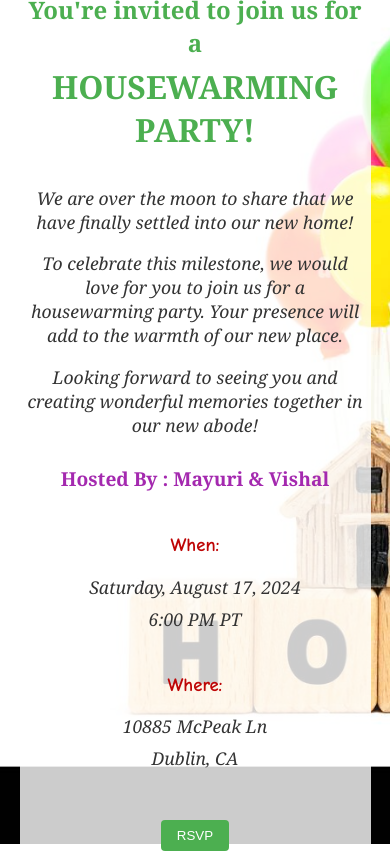
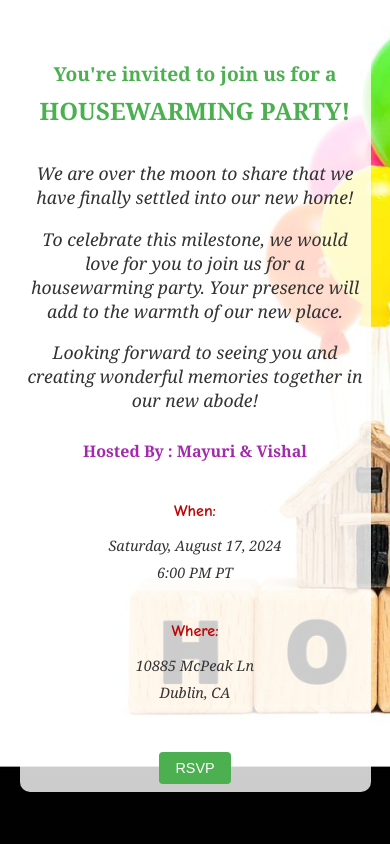
Before and after one commit to mayurig9/housewarming-party-invite, a plain HTML site: page index.html in a window 390 px wide. Drawn offline with Linux system fonts and the light colour scheme.

Commit message:
Add files via upload

```diff
--- a/index.html
+++ b/index.html
@@ -11,8 +11,8 @@
             width: 100%;
             height: 100%;
             display: flex;
-            justify-content: center; /* Center content horizontally */
-            align-items: center; /* Center content vertically */
+            justify-content: center;
+            align-items: center;
             background: url('background.jpg') no-repeat center center scroll;
             background-size: cover;
             font-family: Arial, sans-serif;
@@ -22,10 +22,10 @@
             text-align: center;
             padding: 2%;
             box-sizing: border-box;
-            width: 90%; /* Adjust width to full width */
-            max-width: 800px; /* Optional: limit the maximum width */
-            background: rgba(255, 255, 255, 0.8); /* Add a background for readability */
-            border-radius: 10px; /* Optional: round corners */
+            width: 90%;
+            max-width: 800px;
+            background: rgba(255, 255, 255, 0.8);
+            border-radius: 10px;
         }
         h1, h2, h4 {
             margin: 0;
@@ -35,16 +35,18 @@
             color: #4CAF50;
             font-family: Georgia, 'Times New Roman', Times, serif;
             padding-bottom: 5%;
+            font-size: 2em;
         }
         h2 {
             color: #4CAF50;
             font-family: Georgia, 'Times New Roman', Times, serif;
             padding-bottom: 2%;
+            font-size: 1.5em;
         }
         h4 {
             color: #a429af;
             font-family: Georgia, 'Times New Roman', Times, serif;
-            font-size: 120%;
+            font-size: 1.2em;
             padding-top: 3%;
         }
         button {
@@ -60,17 +62,17 @@
             color: #333;
             font-family: Georgia, 'Times New Roman', Times, serif;
             font-style: italic;
-            font-size: 110%;
+            font-size: 1.1em;
         }
         .details {
             display: flex;
             flex-direction: column;
-            align-items: center; /* Center items horizontally */
-            justify-content: center; /* Center items vertically */
+            align-items: center;
+            justify-content: center;
             margin-top: 1rem;
         }
         .details div {
-            text-align: center; /* Center text within each div */
+            text-align: center;
             margin: 0.5rem 0;
         }
         .details p {
@@ -79,17 +81,40 @@
         .details h3 {
             font-family: 'Comic Sans MS', 'Comic Sans';
             color: #be0505;
+            font-size: 1.2em;
         }
 
         @media (min-width: 768px) {
             .details {
                 flex-direction: row;
-                align-items: flex-start; /* Align items to the top on larger screens */
-                justify-content: center; /* Center items horizontally on larger screens */
+                align-items: flex-start;
+                justify-content: center;
             }
             .details div {
-                text-align: center; /* Center text on larger screens */
-                margin: 0 2rem; /* Adjust margins for larger screens */
+                text-align: center;
+                margin: 0 2rem;
+            }
+        }
+
+        @media (max-width: 767px) {
+            h1 {
+                font-size: 1.5em;
+            }
+            h2 {
+                font-size: 1.2em;
+            }
+            h4 {
+                font-size: 1em;
+            }
+            .details h3 {
+                font-size: 1em;
+            }
+            .details p {
+                font-size: 0.9em;
+            }
+            button {
+                font-size: 0.9em;
+                padding: 0.5rem 1rem;
             }
         }
     </style>
```
